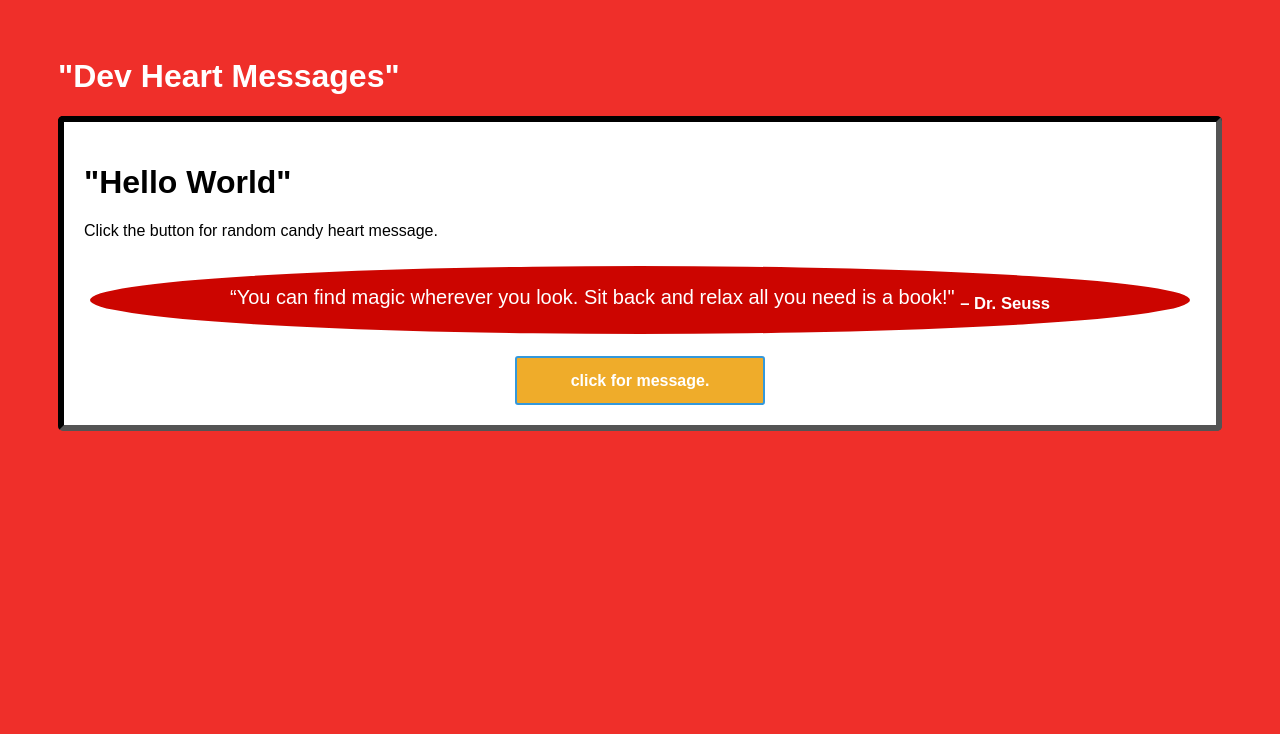
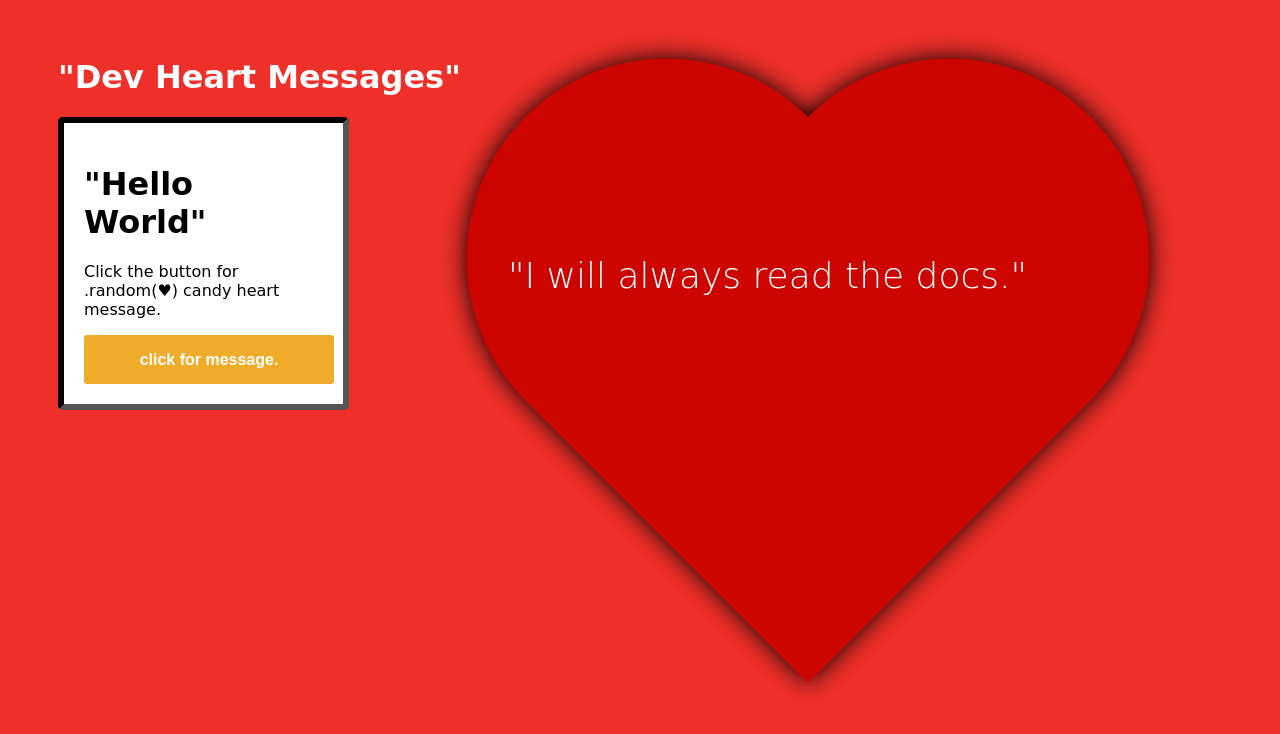
Before and after one commit to ClJarvis/DevHearts, a plain HTML site: page index.html in a window 1280 px wide. Both pictures are taken after a click on the input "click for message.". Drawn offline with Linux system fonts and the light colour scheme; a web font is replaced by a local one.

Commit message:
moved JS to a js page, added msgs, worked on styling

```diff
--- a/hearts.css
+++ b/hearts.css
@@ -15,7 +15,7 @@ outline: none;
 }
 
 body {
-font-family: Arial;
+font-family: 'Charm', cursive;
 background-color: var(--accent-red);;
 padding: 50px;
 }
@@ -28,18 +28,21 @@ background-color: #FFF;
 padding: 20px;
 border-radius: 5px;
 border:inset 6px black;
+width: 25%;
 }
 
 .quote-screen {
-background-color: var(--heart-red);
+
 color: white;
-font-size: 1.25em;
-padding: 20px;
-border-radius: 50%;
-border: 6px solid white;
-margin-top: 20px;
+font-size: 2.25em;
+font-weight: lighter;
+margin-top: -345px;
+margin-left: 255px;
 display: none;
 text-align: center;
+position: relative;
+
+
 }
 
 
@@ -49,29 +52,6 @@ text-align: center;
 color: #4a1167;
 }
 
-.login-form {
-text-align: center;
-}
-.control-group {
-margin-bottom: 10px;
-}
-
-input {
-text-align: center;
-background-color: #ECF0F1;
-border: 2px solid transparent;
-border-radius: 3px;
-font-size: 16px;
-font-weight: 200;
-padding: 10px 0;
-width: 250px;
-transition: border .5s;
-}
-
-input:focus {
-border: 2px solid #3498DB;
-box-shadow: none;
-}
 
 .btn {
 border: 2px solid transparent;
@@ -102,9 +82,6 @@ display: block;
 margin-top: 12px;
 }
 
-.alert, .alert-warning, .alert-dismissible {
-	background: #f06c30;
-}
 
 .logout {
 	background: #f06c30;
@@ -132,3 +109,46 @@ margin-top: 12px;
 #welcome {
 	color: white;
 }
+
+.bigheart {
+	position: relative;
+	background-color: var(--heart-red);
+	width: 400px;
+	height: 400px;
+	margin-left: 550px;
+	margin-top: -210px;
+	filter: drop-shadow(0 0 0.75rem black);
+}
+
+.bigheart:before, .bigheart:after {
+	position: absolute;
+	background-color: var(--heart-red);
+	width: 400px;
+	height: 400px;
+	content: '';
+	-webkit-border-radius: 50%;
+	-moz-border-radius: 50%;
+	-o-border-radius: 50%;
+	border-radius: 50%;
+}
+
+.bigheart:before {
+	bottom: 0;
+	left: -200;
+}
+
+.bigheart:after {
+	top: -200px;
+	right: 0;
+}
+
+.bigheart {
+	-webkit-transform: rotate(45deg);
+	-moz-transform: rotate(45deg);
+	-ms-transform: rotate(45deg);
+	-o-transform: rotate(45deg);
+	transform: rotate(45deg);
+}
+
+
+/* https://www.csscolorpalettes.com/palettes/225 */
--- /dev/null
+++ b/heartsMsg.js
@@ -0,0 +1,17 @@
+var quotes = [
+	"\"Will you be my variable?\" ",
+	"\"Be the Fizz to my buzz!\" ",
+	"\“This ♥\" ",
+	"\“look stickers.\" ",
+	"\“We go together like Foo and Bar\" ",
+	"\"I will always read the docs.\" ",
+	"\"Foo underful.\" "
+
+]
+
+
+function sweetHeartMsg() {
+	var randomNumber = Math.floor(Math.random() * (quotes.length));
+	document.getElementById('heart').innerHTML = quotes[randomNumber];
+	heart.style.display = "block";
+}
--- a/index.html
+++ b/index.html
@@ -3,6 +3,9 @@
 <title>Dev Hearts</title>
 
 <link rel="stylesheet" href="hearts.css">
+<link rel="preconnect" href="https://fonts.googleapis.com">
+<link rel="preconnect" href="https://fonts.gstatic.com" crossorigin>
+<link href="https://fonts.googleapis.com/css2?family=Charm:wght@700&display=swap" rel="stylesheet">
 </head>
 
 <body>
@@ -12,53 +15,23 @@
 <h1 id="welcome">"Dev Heart Messages"</h1>
 	<div class="login-screen" >
 		<h1>"Hello World"</h1>
-		Click the button for random candy heart message.
-<!-- animate drop in text BOOKS
-	<div class="outer">
-		<div class="booktext" data-text="BOOKS!">BOOKS!</div>
-		<span class="gradient"></span>
-		<span class="spotlight"></span>
-	</div>
-
--->
-
-	<div class="quote-screen " id="heart">
-		<!-- Quote displays Here -->
-	</div>
+		Click the button for .random(♥) candy heart message.
 
 <P></P>
 <input type="submit" value="click for message." class="btn btn-primary btn-large btn-block" id="submit" onclick="sweetHeartMsg();">
 	</div>
 	<div height='20px'>
 	</div>
+<div class="bigheart">
+
+		<!-- Quote displays Here -->
+	</div>
+	<div class="quote-screen " id="heart">
+</div>
 
 
+	</div>
+<script src="heartsMsg.js"></script>
 
-<script>
-	var quotes = [
-	"\"Will you be my variable?\" ",
-	"\"Books are a uniquely portable magic.\" \<b><sub>– Stephen King\</sub></b>",
-	"\“Reading is to the mind what exercise is to the body.\" \<b><sub>– Richard Steele\</sub></b>",
-	"\“Reading is a discount ticket to everywhere.\"  \<b><sub>– Mary Schmich\</sub></b>",
-	"\“Once you learn to read, you will be forever free\"  \<b><sub>– Frederick Douglass\</sub></b>",
-	"\"Today a reader, tomorrow a leader.\" \<b><sub>– Margaret Fuller\</sub></b>",
-	"\“There is more treasure in books than in all the pirate’s loot on Treasure Island.\” \<b><sub>– Walt Disney\</sub></b>",
-	"\“You can find magic wherever you look.  Sit back and relax all you need is a book!\" \<b><sub>– Dr. Seuss\</sub></b>",
-	"\"If you are going to get anywhere in life you have to read a lot of books.\" \<b><sub>– Roald Dahl\</sub></b>",
-	"\"No entertainment is so cheap as reading, nor any pleasure so lasting.\" \<b><sub>— Lady Montagu\</sub></b>"
-
-]
-
-
-function sweetHeartMsg() {
-	var randomNumber = Math.floor(Math.random() * (quotes.length));
-	document.getElementById('heart').innerHTML = quotes[randomNumber];
-	heart.style.display = "block";
-
-
-}
-</script>
-
-	</div>
 </body>
 </html>
```
